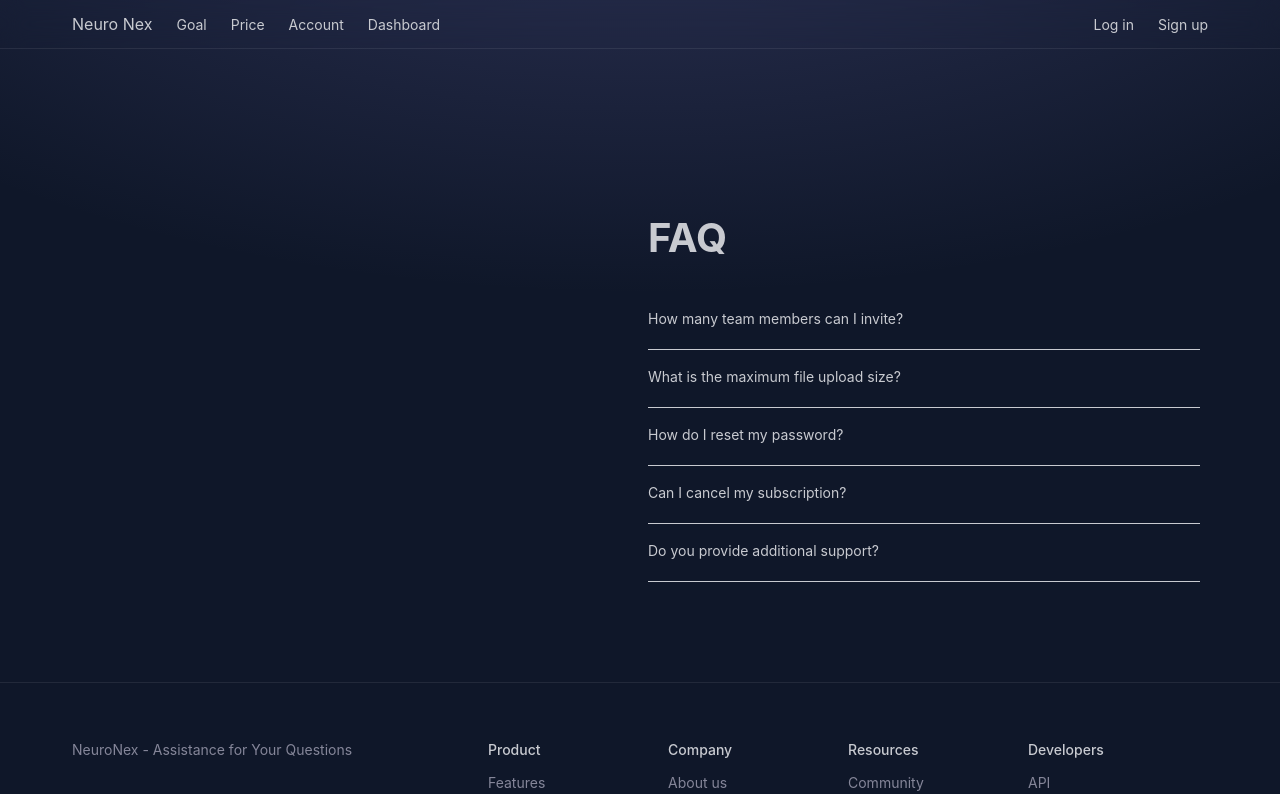
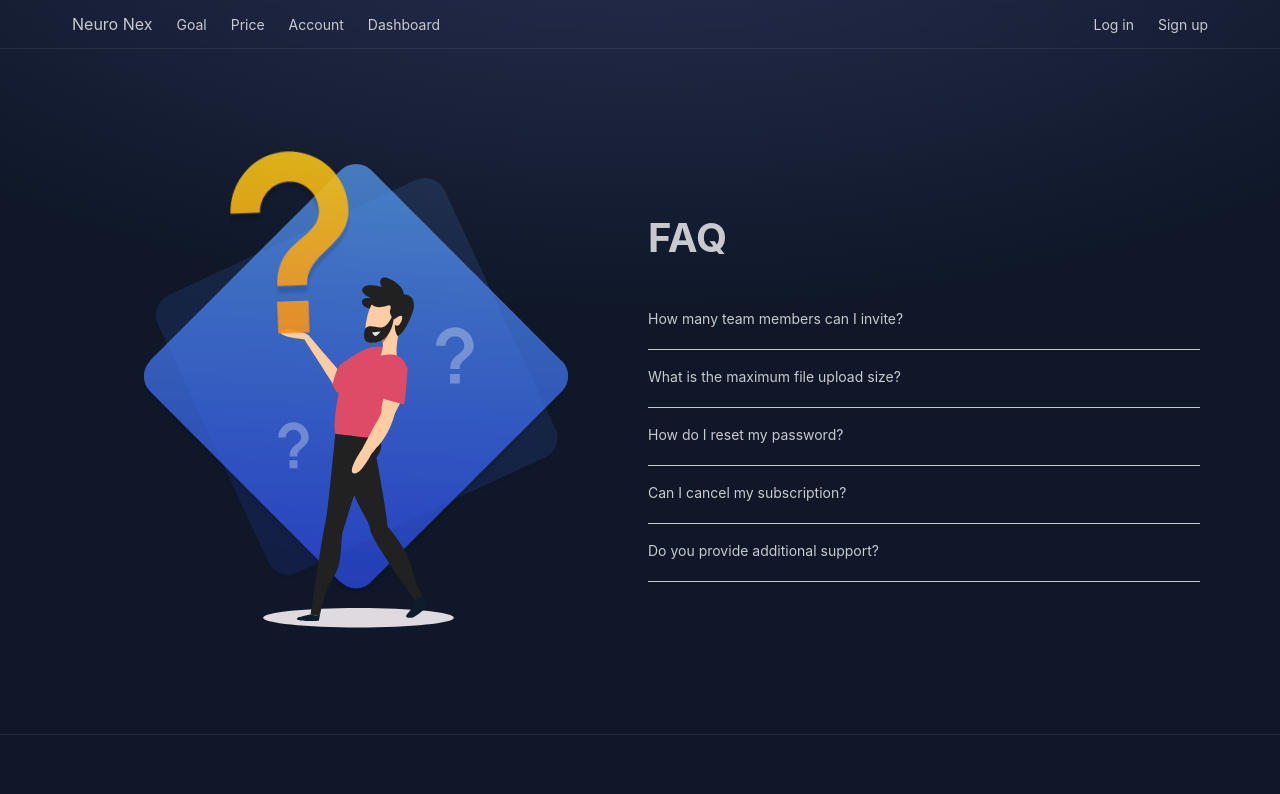
Before and after one commit to hasanshahriar32/neuronex_client, a React (Vite) app: page /faq in a window 1280 px wide. Shown: the top 794 px of the page. Built offline with nearby package versions, Linux system fonts and the light colour scheme; no server answers.

Commit message:
added lotti faq

```diff
--- a/src/components/Faq/Faq.jsx
+++ b/src/components/Faq/Faq.jsx
@@ -1,9 +1,11 @@
+import Lottie from 'lottie-react';
+import faq from '../../assets/lottie/faq1.json';
 const FAQ = () => {
     return (
         <div className="my-[100px] container mx-auto lg:px-[80px]">
             <div className="md:flex gap-4">
                 <div className="md:w-1/2 md:flex  items-center  justify-items-center">
-                    {/* <Lottie className='w-[350px] lg:w-[450px] mx-auto' animationData={faq} loop={true} /> */}
+                    <Lottie className='w-[350px] lg:w-[450px] mx-auto' animationData={faq} loop={true} />
                 </div>
 
                 <div className="md:w-1/2 p-4 md:p-0 text-md">
--- a/src/components/Payment/ CheckoutForm.jsx
+++ b/src/components/Payment/ CheckoutForm.jsx
@@ -9,6 +9,7 @@ const CheckoutForm = ({ packagE, setPackage, agreeTerms, setModalOpen }) => {
 
     console.log(packagE);
     const stripe = useStripe();
+    console.log(stripe);
     //load user
     const { user } = useContext(AuthContext);
     const elements = useElements();
@@ -30,7 +31,7 @@ const CheckoutForm = ({ packagE, setPackage, agreeTerms, setModalOpen }) => {
             .then((data) => setClientSecret(data.clientSecret))
             .catch((err) => {
                 toast.error(err.message);
-                console.log(err.message);
+                console.log(err);
             });
     }, [id]);
 
```
